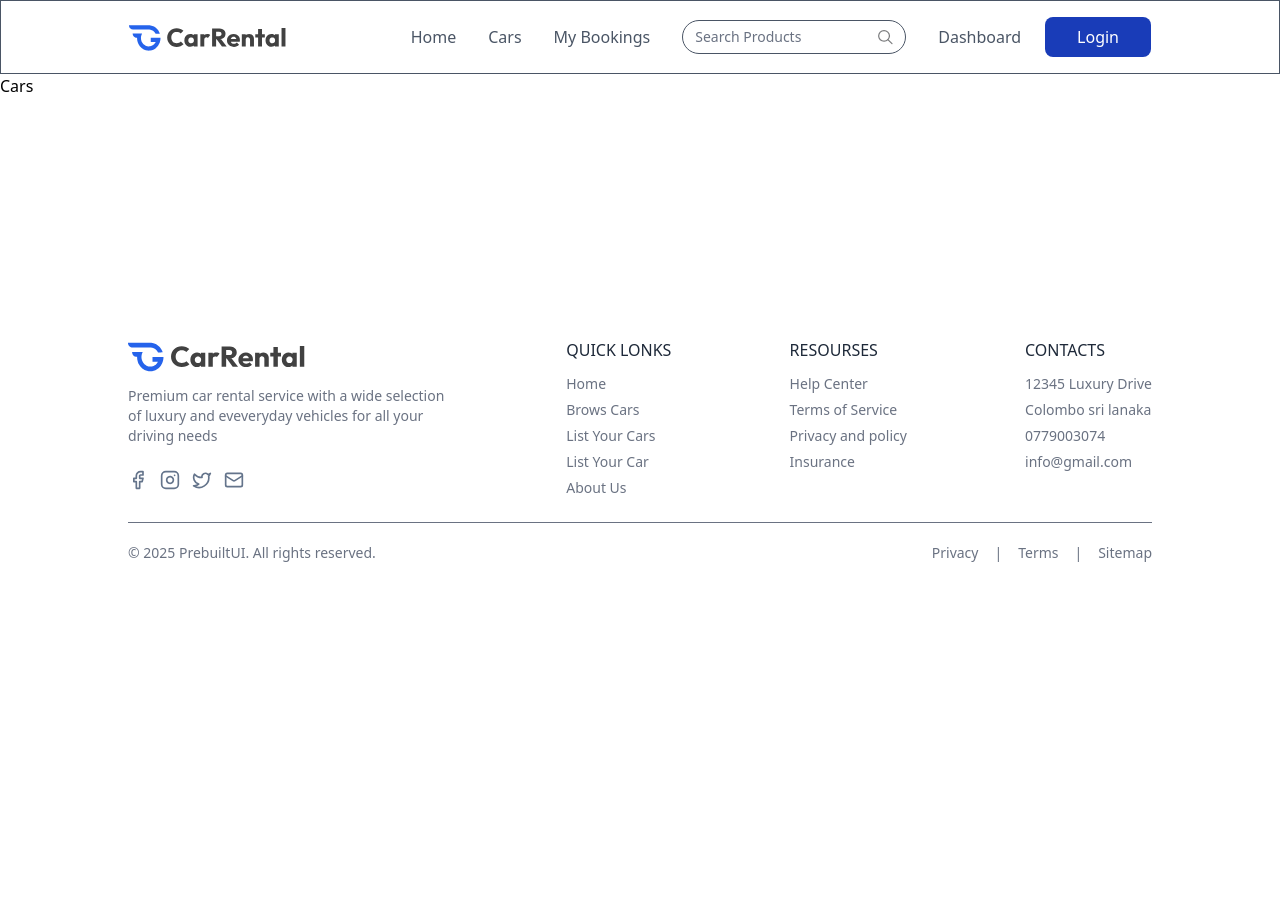
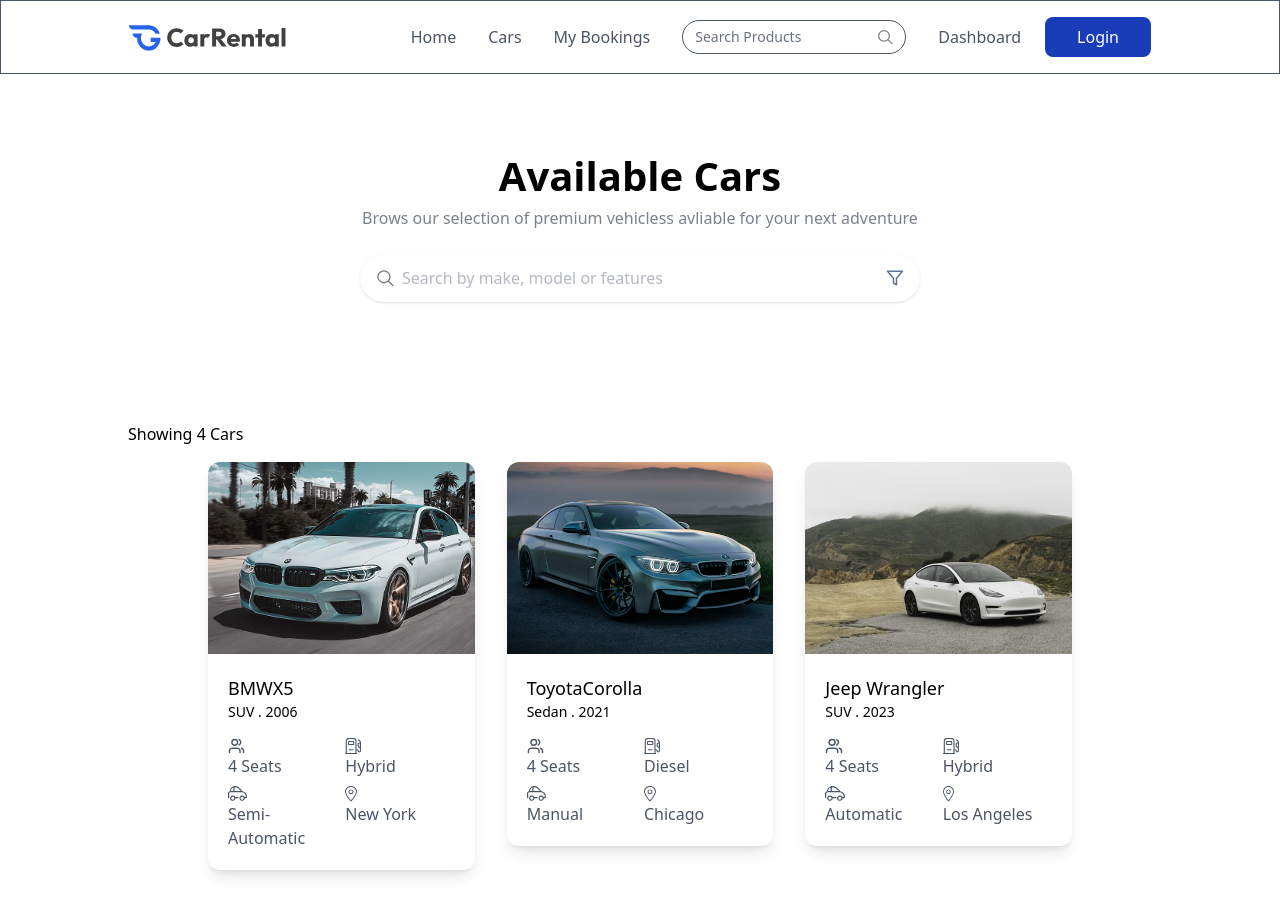
Before and after one commit to alasaneeth/car-rental-mern-application, a React (Vite) app in the folder frontend/: page /cars in a window 1280 px wide. Shown: the top 901 px of the page. Before the commit the page ends 800 px from the top, so only its background shows below. Built offline with nearby package versions, Linux system fonts and the light colour scheme.

Commit message:
Feat: Display Car List

```diff
--- a/frontend/src/pages/Cars.jsx
+++ b/frontend/src/pages/Cars.jsx
@@ -1,8 +1,35 @@
-import React from 'react'
+import React, { useState } from 'react'
+import Title from '../components/Title'
+import { assets, dummyCarData } from '../assets/assets'
+import CarCard from '../components/CarCard'
 
 const Cars = () => {
+
+  const [input,setInput] = useState('')
   return (
-    <div>Cars</div>
+    <div>
+      <div className='flex flex-col items-center py-20 bg-blend-lighten max-md:px-4'>
+        <Title title="Available Cars" subTitle="Brows our selection of premium vehicless avliable for your next adventure"/>
+        <div className='flex items-center bg-white px-4 mt-6 max-w-140 w-full h-12 rounded-full shadow'>
+          <img src={assets.search_icon} alt='' className='w-4.5 h-4.5 mr-2'/>
+          <input onClick={(e)=>setInput(e.target.value)} value={input} type='text' placeholder='Search by make, model or features'
+          className='w-full h-full outline-none text-gray-500'/>
+          <img src={assets.filter_icon} className='w-4.5 h-4.5 ml-2'/>
+        </div>
+      </div>
+      <div className='px-6 md:px-16 lg:px-24 xl:px-32 mt-10'>
+        <p>Showing {dummyCarData.length} Cars</p>
+        <div className='grid grid-cols-1 sm:grid-cols-2 lg:grid-cols-3 gap-8 mt-4 xl:px-20 max-w-7xl mx-auto'>
+          {dummyCarData.map((car,index)=>(
+             <div key={index}>
+              <CarCard car={car}/>
+            </div>
+          )
+
+          )}
+        </div>
+      </div>
+    </div>
   )
 }
 
```
